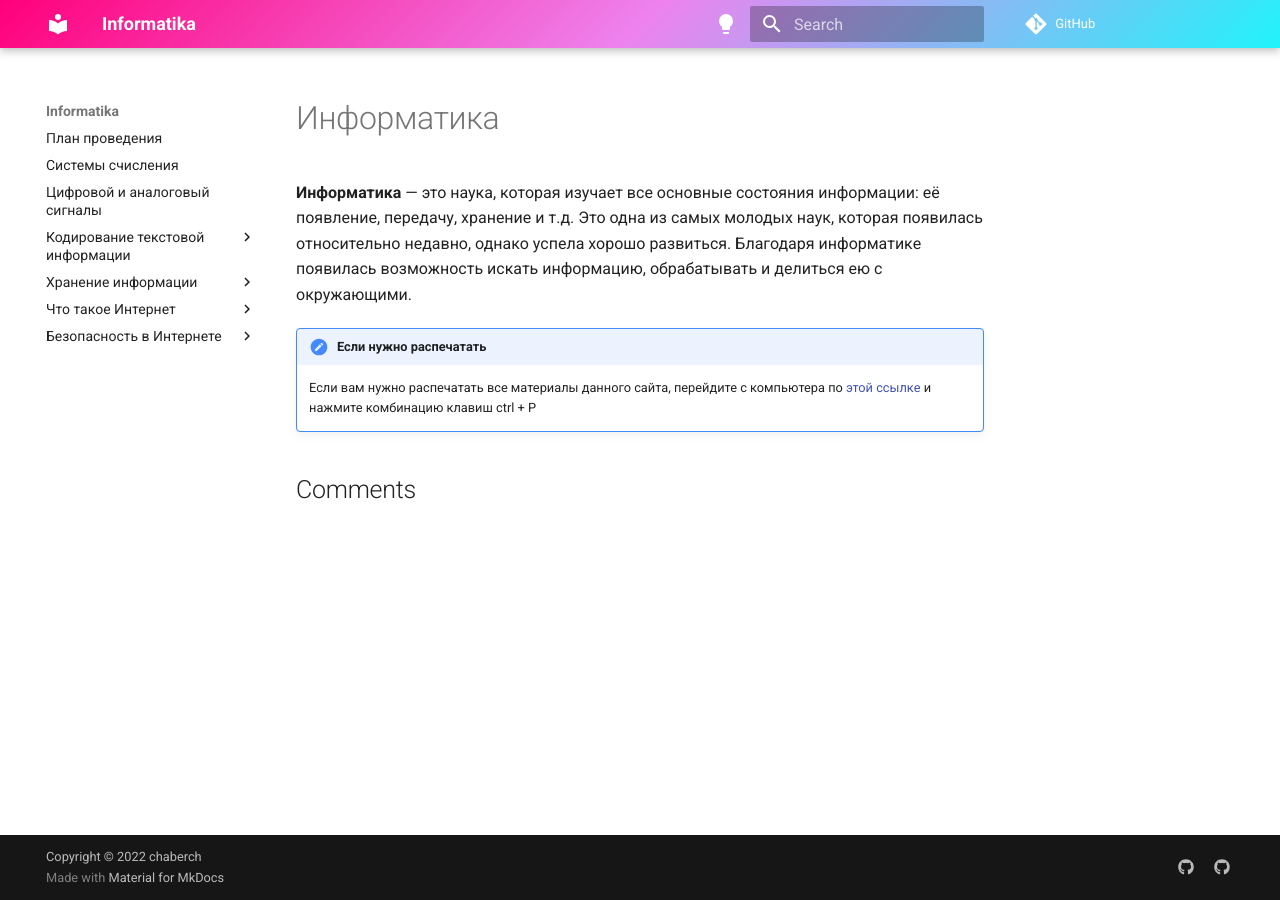
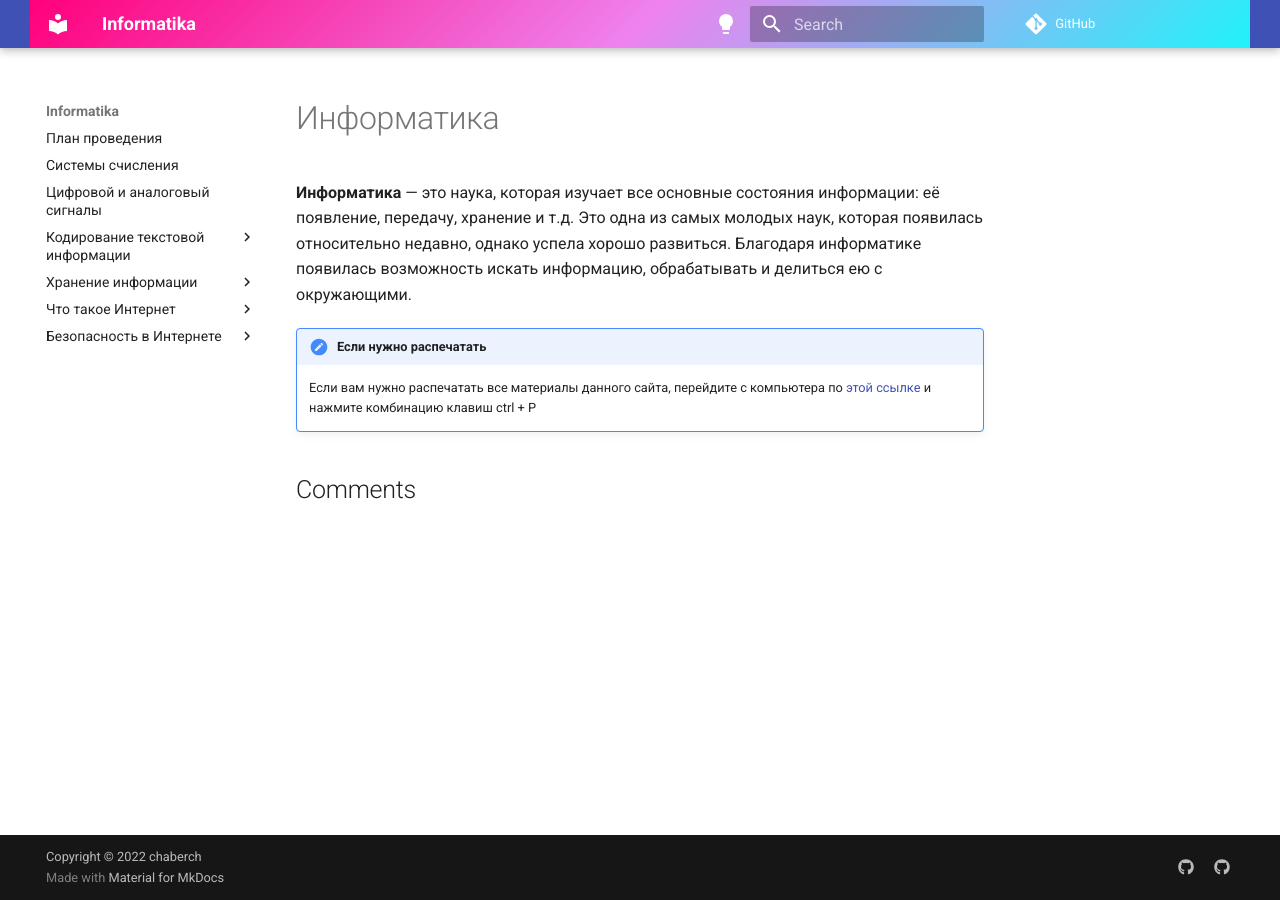
Before and after one commit to chabErch/Informatika, an MkDocs documentation site: the page built from docs/index.md, in a window 1280 px wide. Built offline with MkDocs 1.6.1 and Material for MkDocs 9.7.7, drawn with Linux system fonts in a browser that asks for light colours; comment, search, counter and statistics services are not loaded.

Commit message:
updade css

```diff
--- a/docs/stylesheets/extra.css
+++ b/docs/stylesheets/extra.css
@@ -1,3 +1,3 @@
-.md-header {
+.md-header__inner {
   background: linear-gradient(135deg, #FF007B 0%, #EE82EE 50%, #20F3FA 100%);
 }
```
